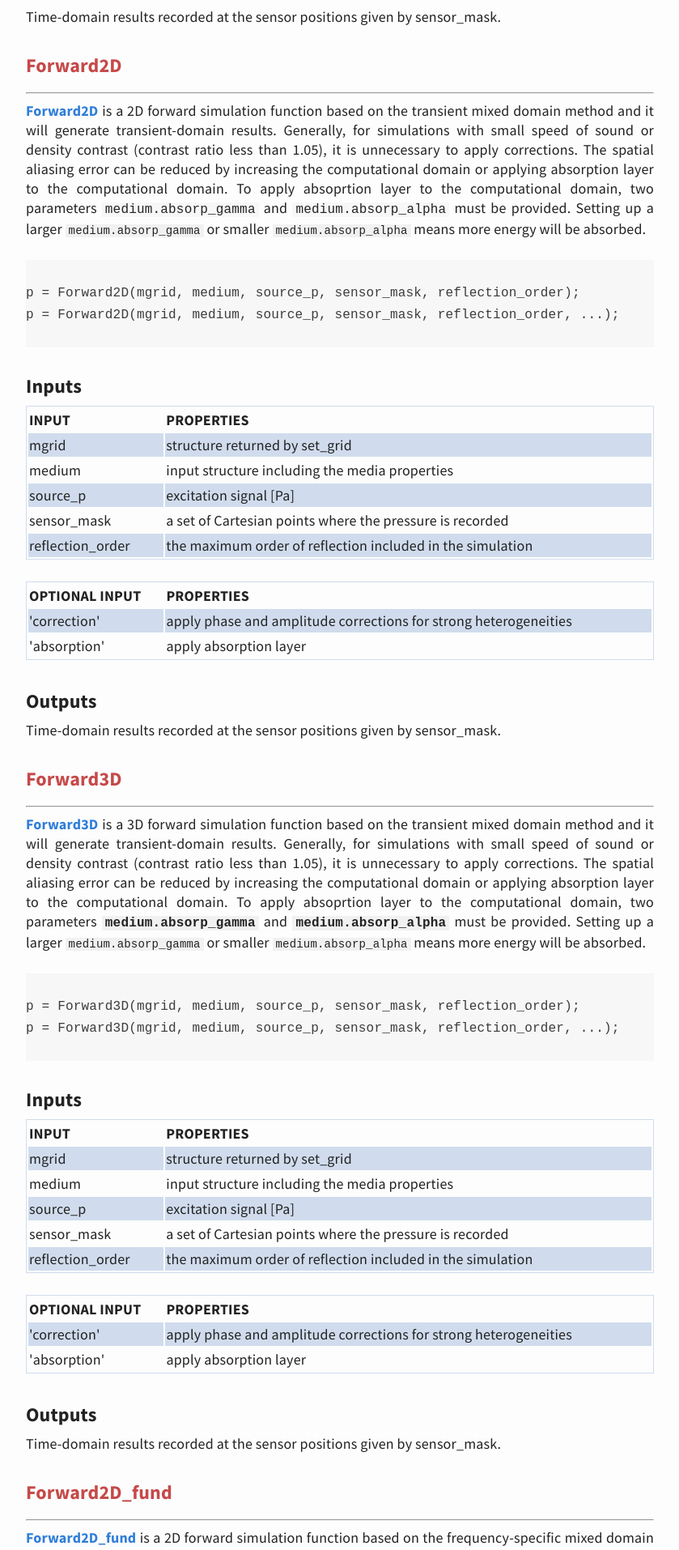
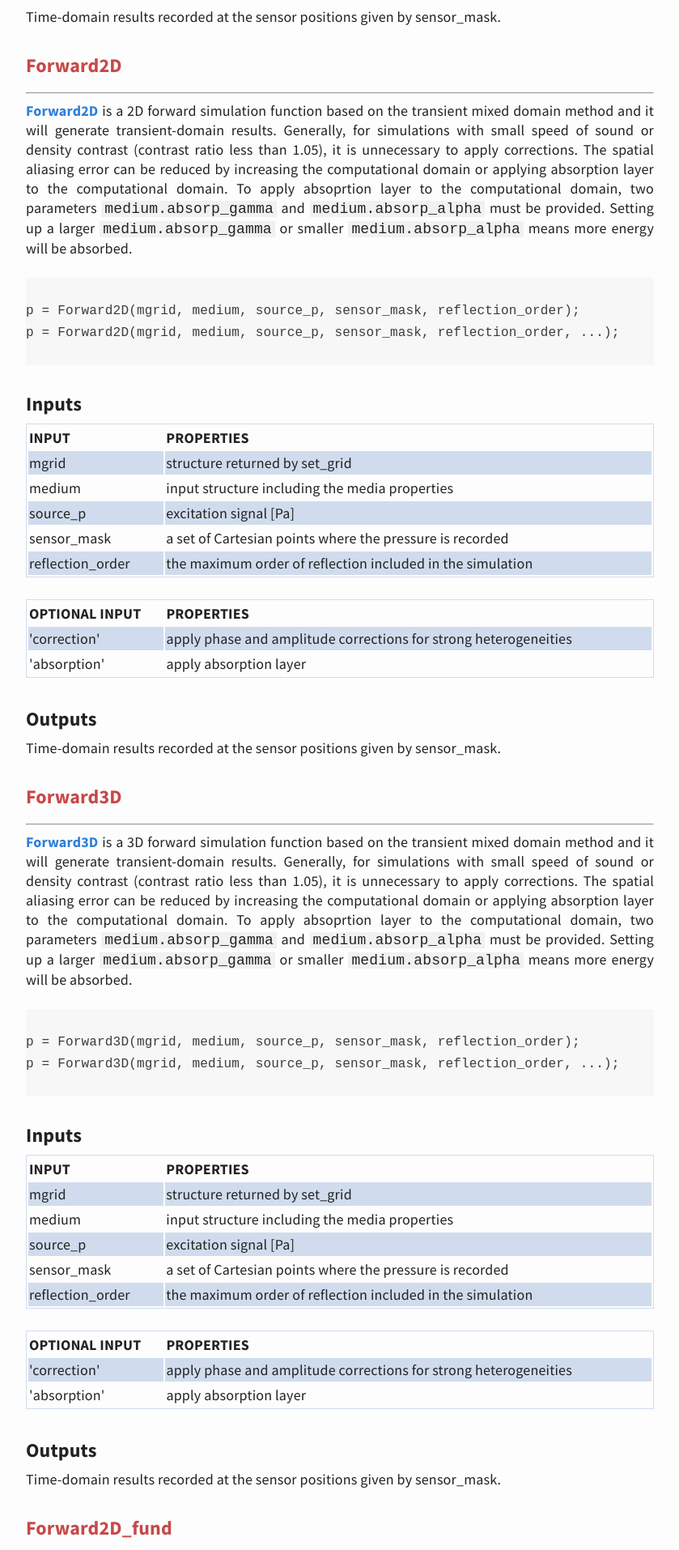
Before and after one commit to m-SOUND/mSOUND, a Jekyll site: the page built from function.html, in a window 1280 px wide. Shown: the part 2198-4112 px from the top of the page at 81% size, without its empty margins (220-1059 px from the left). Built offline with Jekyll 4.4.1, drawn with Linux system fonts in a browser that asks for light colours.

Commit message:
Update function.html

```diff
--- a/function.html
+++ b/function.html
@@ -162,11 +162,8 @@
  Generally, for simulations with small speed of sound or density contrast (contrast ratio less than 1.05),
  it is unnecessary to apply corrections. The spatial aliasing error can be reduced by increasing the computational domain or applying
  absorption layer to the computational domain. To apply absoprtion layer to the computational domain, two parameters
- <span style="font-size: 16px;padding-left: 4px; padding-right: 4px; background-color:#f7f7f7;">medium.absorp_gamma</span> and
- <span style="font-size: 16px;padding-left: 4px; padding-right: 4px; background-color:#f7f7f7;">medium.absorp_alpha</span>
- must be provided. Setting up a larger
- <span style="color: lighten($text-color, 10%);font-size: 14px; ">medium.absorp_gamma</span>
- or smaller <span style="color: lighten($text-color, 10%);font-size: 14px;">medium.absorp_alpha</span>
+ <span>medium.absorp_gamma</span> and <span>medium.absorp_alpha</span> must be provided.
+ Setting up a larger <span>medium.absorp_gamma</span> or smaller <span>medium.absorp_alpha</span>
  means more energy will be absorbed.
 
 <pre>  <code>
@@ -223,11 +220,8 @@
  Generally, for simulations with small speed of sound or density contrast (contrast ratio less than 1.05),
  it is unnecessary to apply corrections. The spatial aliasing error can be reduced by increasing the computational domain or applying
  absorption layer to the computational domain. To apply absoprtion layer to the computational domain, two parameters
- <span style="color: lighten($text-color, 10%);font-size: 16px; font-weight: bold;">medium.absorp_gamma</span> and
- <span style="color: lighten($text-color, 10%);font-size: 16px; font-weight: bold;">medium.absorp_alpha</span>
- must be provided. Setting up a larger
- <span style="color: lighten($text-color, 10%);font-size: 14px;">medium.absorp_gamma</span>
- or smaller <span style="color: lighten($text-color, 10%);font-size: 14px;">medium.absorp_alpha</span>
+ <span>medium.absorp_gamma</span> and <span>medium.absorp_alpha</span> must be provided.
+ Setting up a larger <span>medium.absorp_gamma</span> or smaller <span>medium.absorp_alpha</span>
  means more energy will be absorbed.
 
 <pre>  <code>
@@ -285,11 +279,8 @@
  for simulations with small speed of sound or density contrast (contrast ratio less than 1.05),
  it is unnecessary to apply corrections. The spatial aliasing error can be reduced by increasing the computational domain or applying
  absorption layer to the computational domain. To apply absoprtion layer to the computational domain, two parameters
- <span style="color: lighten($text-color, 10%);font-size: 14px;">medium.absorp_gamma</span> and
- <span style="color: lighten($text-color, 10%);font-size: 14px;">medium.absorp_alpha</span>
- must be provided. Setting up a larger
- <span style="color: lighten($text-color, 10%);font-size: 14px;">medium.absorp_gamma</span>
- or smaller <span style="color: lighten($text-color, 10%);font-size: 14px;">medium.absorp_alpha</span>
+ <span>medium.absorp_gamma</span> and <span>medium.absorp_alpha</span> must be provided.
+ Setting up a larger <span>medium.absorp_gamma</span> or smaller <span>medium.absorp_alpha</span>
  means more energy will be absorbed.
 <pre>  <code>
 p = Forward2D_fund(mgrid, medium, source_p, omega_c, reflection_order);
@@ -352,11 +343,8 @@
  for simulations with small speed of sound or density contrast (contrast ratio less than 1.05),
  it is unnecessary to apply corrections. The spatial aliasing error can be reduced by increasing the computational domain or applying
  absorption layer to the computational domain. To apply absoprtion layer to the computational domain, two parameters
- <span style="color: lighten($text-color, 10%);font-size: 14px;">medium.absorp_gamma</span> and
- <span style="color: lighten($text-color, 10%);font-size: 14px;">medium.absorp_alpha</span>
- must be provided. Setting up a larger
- <span style="color: lighten($text-color, 10%);font-size: 14px;">medium.absorp_gamma</span>
- or smaller <span style="color: lighten($text-color, 10%);font-size: 14px;">medium.absorp_alpha</span>
+ <span>medium.absorp_gamma</span> and <span>medium.absorp_alpha</span> must be provided.
+ Setting up a larger <span>medium.absorp_gamma</span> or smaller <span>medium.absorp_alpha</span>
  means more energy will be absorbed.
 <pre>  <code>
 p = Forward2D_sec(mgrid, medium, P_fundamental, omega_c);
@@ -410,11 +398,8 @@
  for simulations with small speed of sound or density contrast (contrast ratio less than 1.05),
  it is unnecessary to apply corrections. The spatial aliasing error can be reduced by increasing the computational domain or applying
  absorption layer to the computational domain. To apply absoprtion layer to the computational domain, two parameters
- <span style="color: lighten($text-color, 10%);font-size: 14px;">medium.absorp_gamma</span> and
- <span style="color: lighten($text-color, 10%);font-size: 14px;">medium.absorp_alpha</span>
- must be provided. Setting up a larger
- <span style="color: lighten($text-color, 10%);font-size: 14px;">medium.absorp_gamma</span>
- or smaller <span style="color: lighten($text-color, 10%);font-size: 14px;">medium.absorp_alpha</span>
+ <span>medium.absorp_gamma</span> and <span>medium.absorp_alpha</span> must be provided.
+ Setting up a larger <span>medium.absorp_gamma</span> or smaller <span>medium.absorp_alpha</span>
  means more energy will be absorbed.
 <pre>  <code>
 p = Forward3D_fund(mgrid, medium, source_p, omega_c, reflection_order);
@@ -476,11 +461,8 @@
  for simulations with small speed of sound or density contrast (contrast ratio less than 1.05),
  it is unnecessary to apply corrections. The spatial aliasing error can be reduced by increasing the computational domain or applying
  absorption layer to the computational domain. To apply absoprtion layer to the computational domain, two parameters
- <span style="color: lighten($text-color, 10%);font-size: 14px;">medium.absorp_gamma</span> and
- <span style="color: lighten($text-color, 10%);font-size: 14px;">medium.absorp_alpha</span>
- must be provided. Setting up a larger
- <span style="color: lighten($text-color, 10%);font-size: 14px;">medium.absorp_gamma</span>
- or smaller <span style="color: lighten($text-color, 10%);font-size: 14px;">medium.absorp_alpha</span>
+ <span>medium.absorp_gamma</span> and <span>medium.absorp_alpha</span> must be provided.
+ Setting up a larger <span>medium.absorp_gamma</span> or smaller <span>medium.absorp_alpha</span>
  means more energy will be absorbed.
 <pre>  <code>
 p = Forward3D_sec(mgrid, medium, P_fundamental, omega_c);
```
